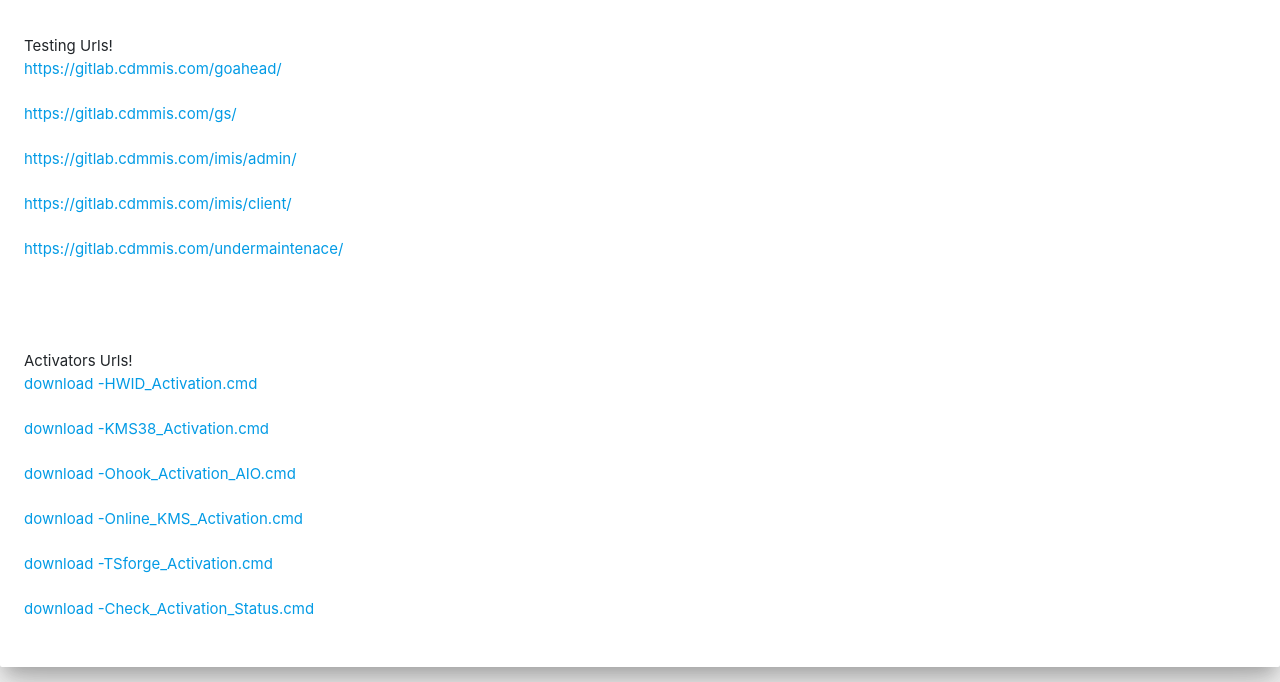
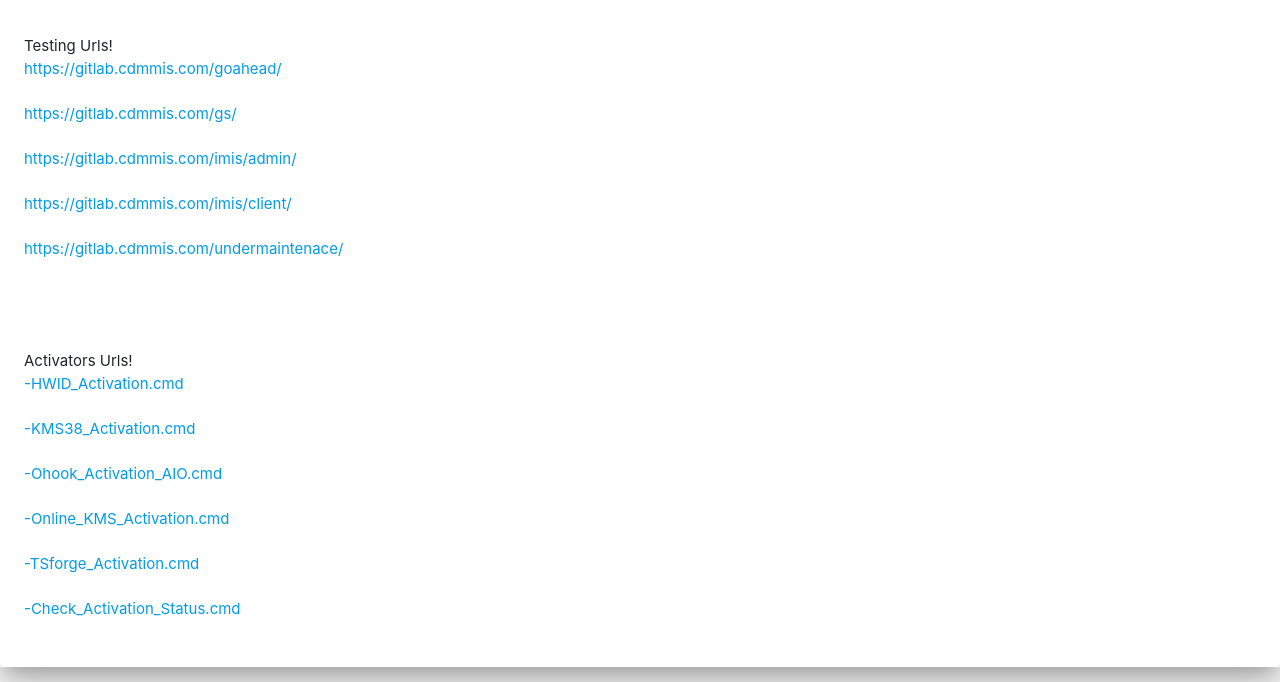
Before and after one commit to zlaire/zlaire.github.io, a plain HTML site: page index.html in a window 1280 px wide. Shown: the part 363-1045 px from the top of the page. Drawn offline with nearby package versions, Linux system fonts and the light colour scheme.

Commit message:
Update index.html

```diff
--- a/index.html
+++ b/index.html
@@ -79,12 +79,12 @@
         <br>
         <br>
         Activators Urls!<br>
-        <a href="https://gitlab.cdmmis.com/HWID_Activation.cmd">download -HWID_Activation.cmd</a><br><br>
-        <a href="https://gitlab.cdmmis.com/KMS38_Activation.cmd">download -KMS38_Activation.cmd</a><br><br>
-        <a href="https://gitlab.cdmmis.com/Ohook_Activation_AIO.cmd">download -Ohook_Activation_AIO.cmd</a><br><br>
-        <a href="https://gitlab.cdmmis.com/Online_KMS_Activation.cmd">download -Online_KMS_Activation.cmd</a><br><br>
-        <a href="https://gitlab.cdmmis.com/TSforge_Activation.cmd">download -TSforge_Activation.cmd</a><br><br>
-        <a href="https://gitlab.cdmmis.com/Check_Activation_Status.cmd">download -Check_Activation_Status.cmd</a><br><br>
+        <a href="https://gitlab.cdmmis.com/HWID_Activation.cmd">-HWID_Activation.cmd</a><br><br>
+        <a href="https://gitlab.cdmmis.com/KMS38_Activation.cmd">-KMS38_Activation.cmd</a><br><br>
+        <a href="https://gitlab.cdmmis.com/Ohook_Activation_AIO.cmd">-Ohook_Activation_AIO.cmd</a><br><br>
+        <a href="https://gitlab.cdmmis.com/Online_KMS_Activation.cmd">-Online_KMS_Activation.cmd</a><br><br>
+        <a href="https://gitlab.cdmmis.com/TSforge_Activation.cmd">-TSforge_Activation.cmd</a><br><br>
+        <a href="https://gitlab.cdmmis.com/Check_Activation_Status.cmd">-Check_Activation_Status.cmd</a><br><br>
 
 
     </div>
```
